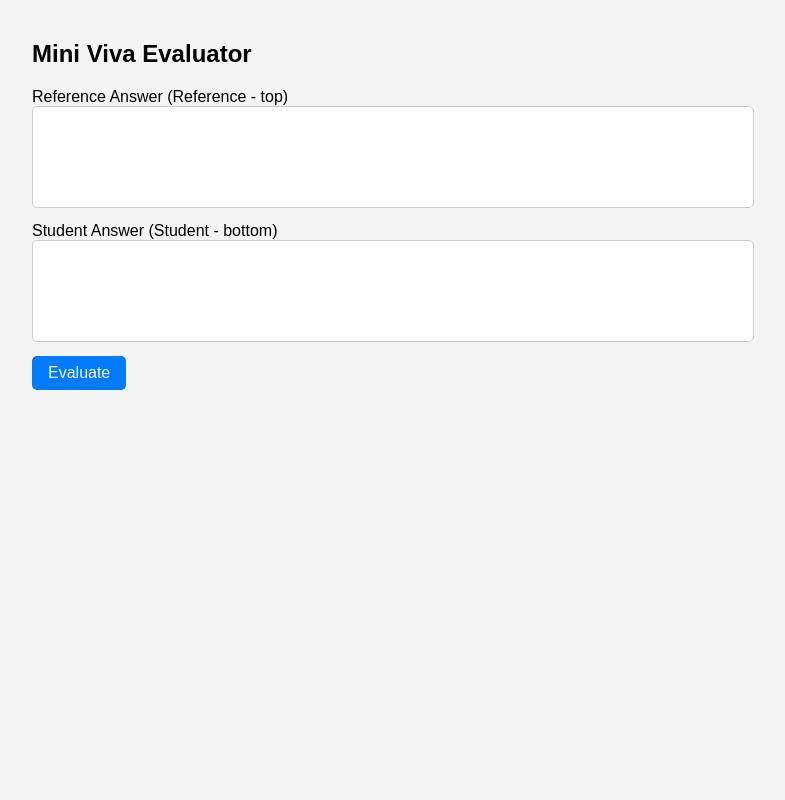
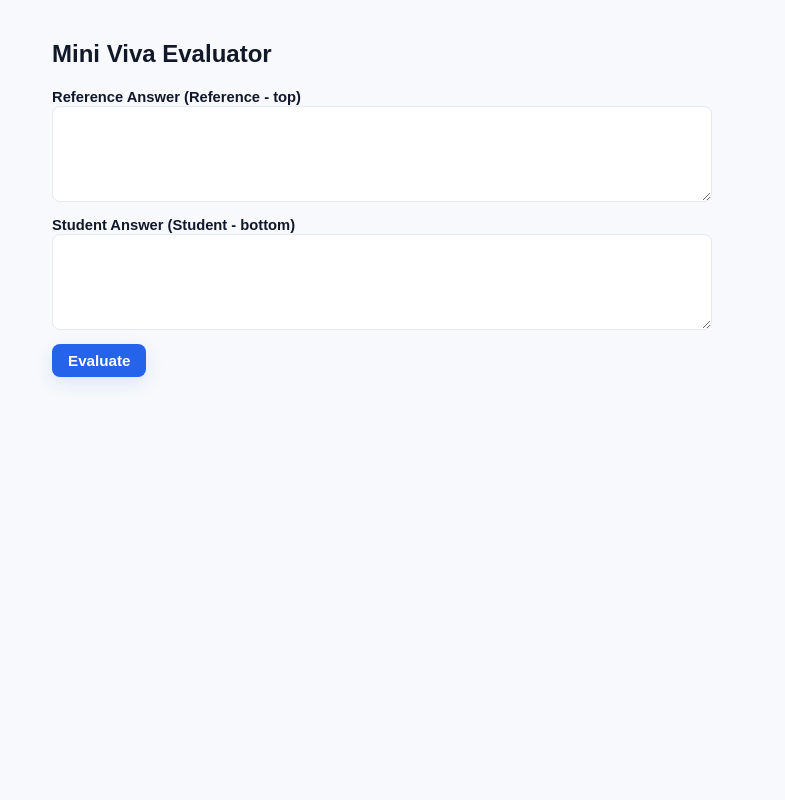
Before and after one commit to HemanthDattaK/Mini-Viva-Evaluator-Demo, a Flask app: page / in a window 1280 px wide. Shown: the whole page, without its empty margins (258-1043 px from the left). Run offline with Flask 3, Linux system fonts and the light colour scheme.

Commit message:
Update style.css

```diff
--- a/static/style.css
+++ b/static/style.css
@@ -1,52 +1,147 @@
-body {
-    font-family: Arial, sans-serif;
-    background-color: #f4f4f4;
-    margin: 0;
-    padding: 20px;
+/* style.css — clean, professional styles for Mini Viva Evaluator */
+
+/* Page layout */
+:root{
+  --bg:#f7f9fc;
+  --card:#ffffff;
+  --muted:#6b7280;
+  --accent:#2563eb;
+  --success:#16a34a;
+  --danger:#ef4444;
+  --soft:#eef2ff;
+  --max-width:900px;
+  --radius:10px;
 }
 
+* { box-sizing: border-box; }
+html,body { height:100%; margin:0; font-family: Inter, "Segoe UI", Roboto, Arial, sans-serif; background:var(--bg); color:#111827; }
+
+/* Center card */
 .container {
-    max-width: 700px;
-    margin: auto;
-    background-color: #fff;
-    padding: 25px;
-    border-radius: 10px;
-    box-shadow: 0 4px 10px rgba(0,0,0,0.1);
+  max-width: var(--max-width);
+  margin: 36px auto;
+  padding: 18px;
 }
 
-h1 {
-    text-align: center;
-    color: #333;
+/* Card */
+.card {
+  background: var(--card);
+  border-radius: var(--radius);
+  box-shadow: 0 6px 30px rgba(16,24,40,0.06);
+  padding: 22px;
+  border: 1px solid rgba(15,23,42,0.03);
 }
 
-textarea {
-    width: 75%;
-    padding: 10px;
-    font-size: 16px;
-    border-radius: 5px;
-    border: 1px solid #ccc;
-    resize: none;
+/* Header */
+.header {
+  display:flex;
+  align-items:center;
+  justify-content:space-between;
+  gap:12px;
+  margin-bottom: 12px;
+}
+.header h1 {
+  font-size:1.25rem;
+  margin:0;
+  font-weight:600;
+  color:#0f172a;
+}
+.header p {
+  margin:0;
+  color:var(--muted);
+  font-size:0.9rem;
 }
 
-button {
-    padding: 10px 20px;
-    font-size: 16px;
-    border: none;
-    border-radius: 5px;
-    background-color: #007BFF;
-    color: white;
-    cursor: pointer;
+/* Form */
+.form-row { display:flex; flex-direction:column; gap:8px; margin-bottom:12px; }
+label {
+  font-size:0.92rem;
+  color:#0f172a;
+  font-weight:600;
+}
+textarea, input[type="text"]{
+  width:100%;
+  min-height:96px;
+  resize:vertical;
+  padding:12px 14px;
+  border-radius:8px;
+  border:1px solid #e6e9ef;
+  background: #fff;
+  font-size:0.95rem;
+  color:#0f172a;
+  line-height:1.4;
+  transition: box-shadow .12s ease, border-color .12s ease;
+}
+textarea:focus, input[type="text"]:focus {
+  outline:none;
+  border-color: rgba(37,99,235,0.85);
+  box-shadow: 0 6px 20px rgba(37,99,235,0.06);
 }
 
-button:hover {
-    background-color: #0056b3;
+/* Controls */
+.controls { display:flex; gap:10px; align-items:center; margin-top:8px; }
+.btn {
+  background: var(--accent);
+  color: #fff;
+  border: none;
+  padding: 10px 14px;
+  border-radius:8px;
+  cursor:pointer;
+  font-weight:600;
+  font-size:0.95rem;
+  box-shadow: 0 6px 18px rgba(37,99,235,0.12);
+}
+.btn:active{ transform: translateY(1px); }
+.btn.secondary {
+  background:transparent;
+  color: var(--accent);
+  border: 1px solid rgba(37,99,235,0.12);
+  box-shadow:none;
 }
 
-.result-card {
-    background-color: #e8f0fe;
-    padding: 15px;
-    margin-top: 20px;
-    border-radius: 8px;
-    border-left: 5px solid #007BFF;
-    width: 500px;
+/* Result area */
+.result {
+  margin-top:18px;
+  padding:14px;
+  border-radius:8px;
+  background: var(--soft);
+  border:1px solid rgba(37,99,235,0.06);
 }
+.result .score {
+  display:flex;
+  align-items:center;
+  gap:12px;
+  margin-bottom:6px;
+}
+.score .value {
+  font-size:1.6rem;
+  font-weight:700;
+  color:#0f172a;
+}
+.score .stars { font-size:1.25rem; color:#f59e0b; }
+
+/* Feedback & similarity */
+.result p { margin:6px 0; color:#0f172a; font-size:0.95rem; }
+.result .meta { color:var(--muted); font-size:0.87rem; margin-top:8px; }
+
+/* Error box */
+.error {
+  margin-top:12px;
+  padding:12px;
+  border-radius:8px;
+  background: #fff3f2;
+  border:1px solid rgba(239,68,68,0.08);
+  color: var(--danger);
+  font-weight:600;
+}
+
+/* Small screens */
+@media (max-width:640px) {
+  .header { flex-direction:column; align-items:flex-start; gap:6px; }
+  textarea { min-height:84px; }
+  .container { padding:12px; }
+}
+
+/* Utility */
+.small { font-size:0.85rem; color:var(--muted); }
+.center { text-align:center; }
```
